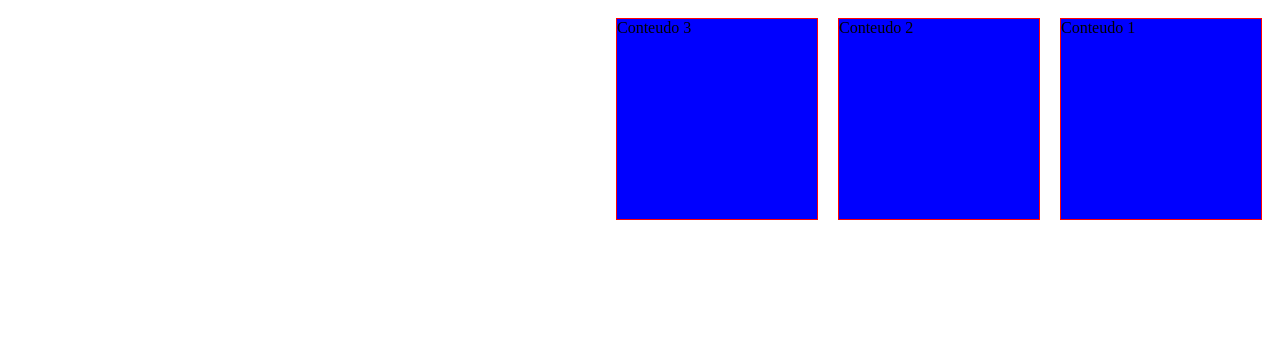
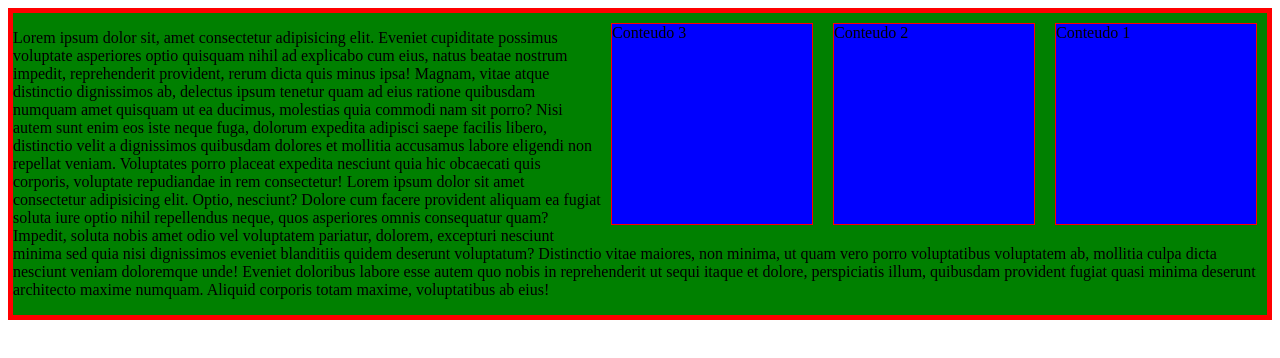
Before and after one commit to westorres9/DesevolvimentoWeb, a plain HTML site: page 041-elementosFlutuentes/index.html in a window 1280 px wide. Drawn offline with Linux system fonts and the light colour scheme.

Commit message:
elementos flutuantes parte2

```diff
--- a/041-elementosFlutuentes/index.html
+++ b/041-elementosFlutuentes/index.html
@@ -8,6 +8,7 @@
     <link rel="stylesheet" href="styles.css">
 </head>
 <body>
+    <div id="principal">
         <div class="conteudo">
             Conteudo 1
         </div>
@@ -17,5 +18,15 @@
         <div class="conteudo">
             Conteudo 3
         </div>
+        <p>
+            Lorem ipsum dolor sit, amet consectetur adipisicing elit. Eveniet cupiditate possimus voluptate asperiores optio quisquam nihil ad explicabo cum eius, natus beatae nostrum impedit, reprehenderit provident, rerum dicta quis minus ipsa! Magnam, vitae atque distinctio dignissimos ab, delectus ipsum tenetur quam ad eius ratione quibusdam numquam amet quisquam ut ea ducimus, molestias quia commodi nam sit porro? Nisi autem sunt enim eos iste neque fuga, dolorum expedita adipisci saepe facilis libero, distinctio velit a dignissimos quibusdam dolores et mollitia accusamus labore eligendi non repellat veniam. Voluptates porro placeat expedita nesciunt quia hic obcaecati quis corporis, voluptate repudiandae in rem consectetur!
+            Lorem ipsum dolor sit amet consectetur adipisicing elit. Optio, nesciunt? Dolore cum facere provident aliquam ea fugiat soluta iure optio nihil repellendus neque, quos asperiores omnis consequatur quam? Impedit, soluta nobis amet odio vel voluptatem pariatur, dolorem, excepturi nesciunt minima sed quia nisi dignissimos eveniet blanditiis quidem deserunt voluptatum? Distinctio vitae maiores, non minima, ut quam vero porro voluptatibus voluptatem ab, mollitia culpa dicta nesciunt veniam doloremque unde! Eveniet doloribus labore esse autem quo nobis in reprehenderit ut sequi itaque et dolore, perspiciatis illum, quibusdam provident fugiat quasi minima deserunt architecto maxime numquam. Aliquid corporis totam maxime, voluptatibus ab eius!
+        </p>
+        <div class="clear"></div>
+    </div>
+
+
+
+
 </body>
 </html>
--- a/041-elementosFlutuentes/styles.css
+++ b/041-elementosFlutuentes/styles.css
@@ -8,11 +8,11 @@
 
 }
 
-.conteudo1 {
-    background:green;
-    border: 1px solid red;
-    width: 200px;
-    height: 200px;
+#principal {
+    border: 5px solid red;
+    background: green;
+}
 
-
+.clear {
+    clear: both;
 }
```
Lines whose indentation alone changed are shown as unchanged.
